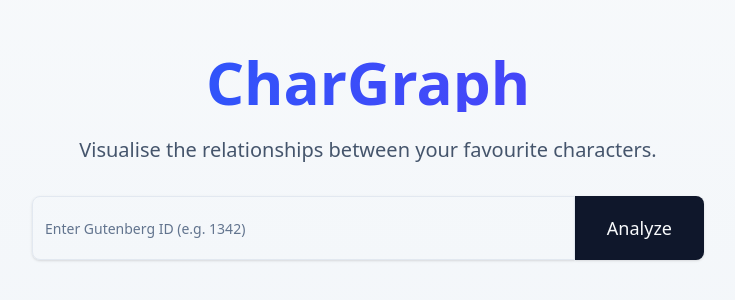
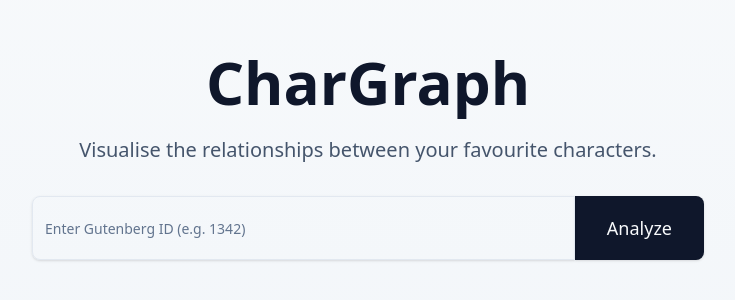
Before and after one commit to abuabdillahi/character-network, a Next.js app: page / in a window 1280 px wide. Shown: the part 196-496 px from the top of the page, without its empty margins (272-1007 px from the left). Built offline with nearby package versions, Linux system fonts and the light colour scheme.

Commit message:
feat: change title colour

```diff
--- a/app/page.tsx
+++ b/app/page.tsx
@@ -117,7 +117,7 @@
       {/* Hero Section */}
       <div className="container mx-auto px-4 pt-16">
         <div className="text-center max-w-3xl mx-auto">
-          <h1 className="text-4xl md:text-6xl font-bold mb-6 bg-clip-text text-transparent bg-gradient-to-r from-blue-600 to-indigo-600">
+          <h1 className="text-4xl md:text-6xl font-bold mb-6 text-slate-900">
             CharGraph
           </h1>
           <p className="text-xl text-slate-600 dark:text-slate-300 mb-8">
```
